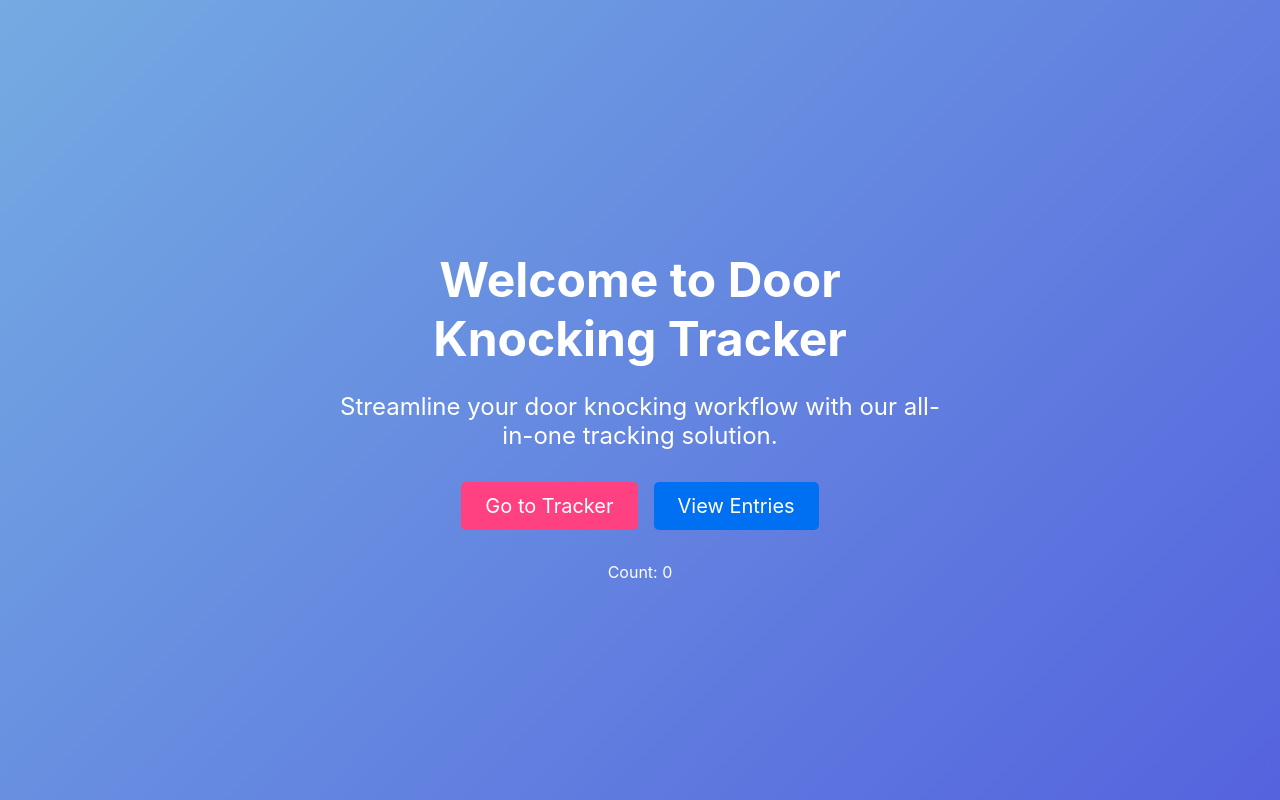
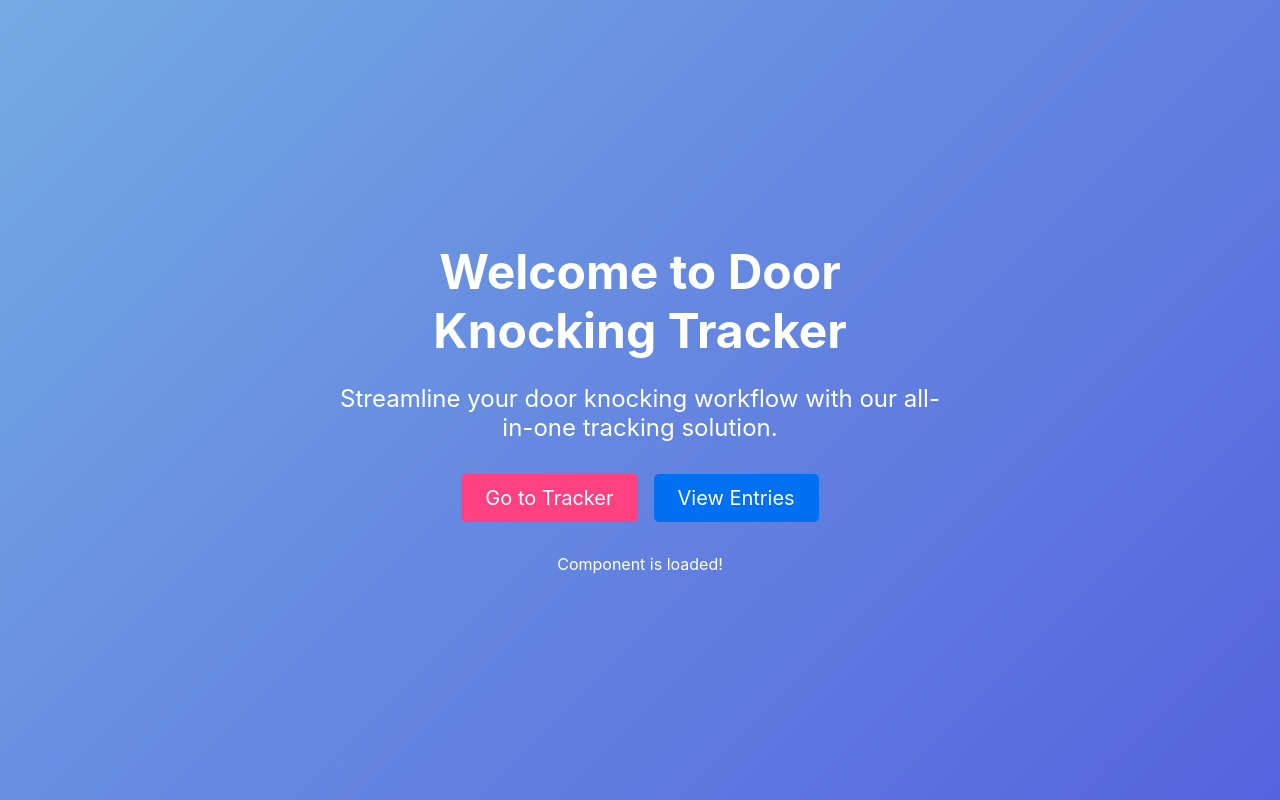
Before and after one commit to gazza9797/door-knocking-tracker, a Next.js app: page / in a window 1280 px wide. Built offline with nearby package versions, Linux system fonts and the light colour scheme.

Commit message:
Update MyComponent.jsx

```diff
--- a/components/MyComponent.jsx
+++ b/components/MyComponent.jsx
@@ -1,13 +1,11 @@
-import React, { useState } from "react";
+"use client";
 
-function MyComponent(props) {
-  console.log("MyComponent rendered with props:", props);
-  const [count, setCount] = useState(0);
-
-  if (props.showCount) {
-    return <div>Count: {count}</div>;
-  }
-  return <div>No count</div>;
+export default function MyComponent({ showCount }) {
+  return (
+    <div>
+      <p style={{ color: "white" }}>
+        {showCount ? "Component is loaded!" : ""}
+      </p>
+    </div>
+  );
 }
-
-export default MyComponent;
```
